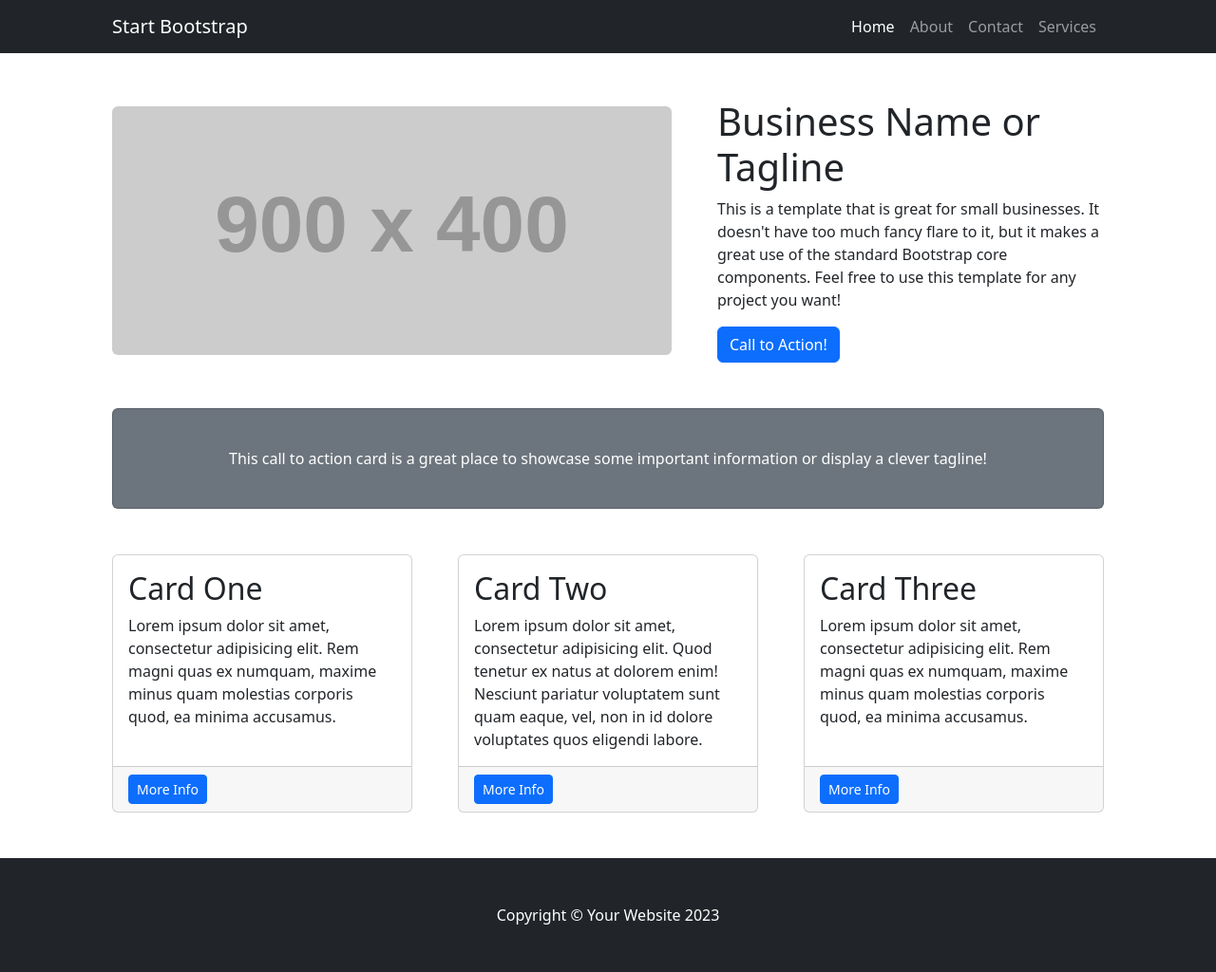
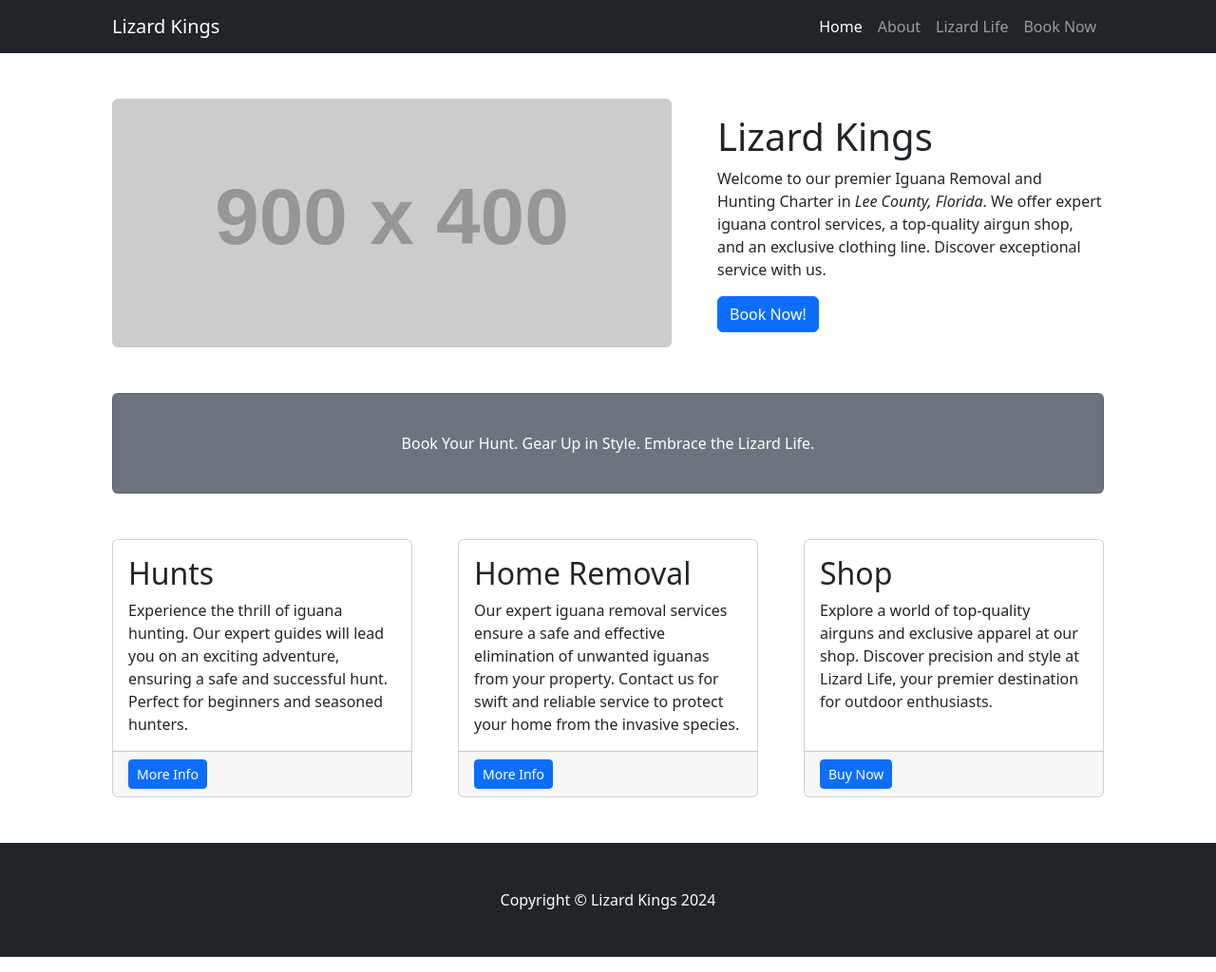
Before and after one commit to jbug16/Lizard-Kings, a plain HTML site: page index.html in a window 1280 px wide. Shown: the whole page at 95% size. Drawn offline with nearby package versions, Linux system fonts and the light colour scheme; placeholder pictures from the web are drawn by us.

Commit message:
new files

```diff
--- a/index.html
+++ b/index.html
@@ -6,7 +6,7 @@
         <meta name="description" content="" />
         <meta name="author" content="" />
         <title>Lizard Kings</title>
-        <!-- Favicon-->
+        <!-- Icon on tab -->
         <link rel="icon" type="image/x-icon" href="assets/favicon.ico" />
         <!-- Core theme CSS (includes Bootstrap)-->
         <link href="css/styles.css" rel="stylesheet" />
@@ -15,14 +15,14 @@
         <!-- Responsive navbar-->
         <nav class="navbar navbar-expand-lg navbar-dark bg-dark">
             <div class="container px-5">
-                <a class="navbar-brand" href="#!">Start Bootstrap</a>
+                <a class="navbar-brand" href="index.html">Lizard Kings</a>
                 <button class="navbar-toggler" type="button" data-bs-toggle="collapse" data-bs-target="#navbarSupportedContent" aria-controls="navbarSupportedContent" aria-expanded="false" aria-label="Toggle navigation"><span class="navbar-toggler-icon"></span></button>
                 <div class="collapse navbar-collapse" id="navbarSupportedContent">
                     <ul class="navbar-nav ms-auto mb-2 mb-lg-0">
-                        <li class="nav-item"><a class="nav-link active" aria-current="page" href="#!">Home</a></li>
-                        <li class="nav-item"><a class="nav-link" href="#!">About</a></li>
-                        <li class="nav-item"><a class="nav-link" href="#!">Contact</a></li>
-                        <li class="nav-item"><a class="nav-link" href="#!">Services</a></li>
+                        <li class="nav-item"><a class="nav-link active" aria-current="page" href="index.html">Home</a></li>
+                        <li class="nav-item"><a class="nav-link" href="about.html">About</a></li>
+                        <li class="nav-item"><a class="nav-link" href="#shop">Lizard Life</a></li>
+                        <li class="nav-item"><a class="nav-link" href="book-now.html">Book Now</a></li>
                     </ul>
                 </div>
             </div>
@@ -33,49 +33,49 @@
             <div class="row gx-4 gx-lg-5 align-items-center my-5">
                 <div class="col-lg-7"><img class="img-fluid rounded mb-4 mb-lg-0" src="https://dummyimage.com/900x400/dee2e6/6c757d.jpg" alt="..." /></div>
                 <div class="col-lg-5">
-                    <h1 class="font-weight-light">Business Name or Tagline</h1>
-                    <p>This is a template that is great for small businesses. It doesn't have too much fancy flare to it, but it makes a great use of the standard Bootstrap core components. Feel free to use this template for any project you want!</p>
-                    <a class="btn btn-primary" href="#!">Call to Action!</a>
+                    <h1 class="font-weight-light">Lizard Kings</h1>
+                    <p>Welcome to our premier Iguana Removal and Hunting Charter in <i>Lee County, Florida</i>. We offer expert iguana control services, a top-quality airgun shop, and an exclusive clothing line. Discover exceptional service with us.</p>
+                    <a class="btn btn-primary" href="book-now.html">Book Now!</a>
                 </div>
             </div>
             <!-- Call to Action-->
             <div class="card text-white bg-secondary my-5 py-4 text-center">
-                <div class="card-body"><p class="text-white m-0">This call to action card is a great place to showcase some important information or display a clever tagline!</p></div>
+                <div class="card-body"><p class="text-white m-0">Book Your Hunt. Gear Up in Style. Embrace the Lizard Life.</p></div>
             </div>
             <!-- Content Row-->
             <div class="row gx-4 gx-lg-5">
                 <div class="col-md-4 mb-5">
                     <div class="card h-100">
                         <div class="card-body">
-                            <h2 class="card-title">Card One</h2>
-                            <p class="card-text">Lorem ipsum dolor sit amet, consectetur adipisicing elit. Rem magni quas ex numquam, maxime minus quam molestias corporis quod, ea minima accusamus.</p>
+                            <h2 class="card-title">Hunts</h2>
+                            <p class="card-text">Experience the thrill of iguana hunting. Our expert guides will lead you on an exciting adventure, ensuring a safe and successful hunt. Perfect for beginners and seasoned hunters.</p>
                         </div>
-                        <div class="card-footer"><a class="btn btn-primary btn-sm" href="#!">More Info</a></div>
+                        <div class="card-footer"><a class="btn btn-primary btn-sm" href="about.html#hunt">More Info</a></div>
                     </div>
                 </div>
                 <div class="col-md-4 mb-5">
                     <div class="card h-100">
                         <div class="card-body">
-                            <h2 class="card-title">Card Two</h2>
-                            <p class="card-text">Lorem ipsum dolor sit amet, consectetur adipisicing elit. Quod tenetur ex natus at dolorem enim! Nesciunt pariatur voluptatem sunt quam eaque, vel, non in id dolore voluptates quos eligendi labore.</p>
+                            <h2 class="card-title">Home Removal</h2>
+                            <p class="card-text">Our expert iguana removal services ensure a safe and effective elimination of unwanted iguanas from your property. Contact us for swift and reliable service to protect your home from the invasive species.</p>
                         </div>
-                        <div class="card-footer"><a class="btn btn-primary btn-sm" href="#!">More Info</a></div>
+                        <div class="card-footer"><a class="btn btn-primary btn-sm" href="about.html#removal">More Info</a></div>
                     </div>
                 </div>
                 <div class="col-md-4 mb-5">
                     <div class="card h-100">
                         <div class="card-body">
-                            <h2 class="card-title">Card Three</h2>
-                            <p class="card-text">Lorem ipsum dolor sit amet, consectetur adipisicing elit. Rem magni quas ex numquam, maxime minus quam molestias corporis quod, ea minima accusamus.</p>
+                            <h2 class="card-title">Shop</h2>
+                            <p class="card-text">Explore a world of top-quality airguns and exclusive apparel at our shop. Discover precision and style at Lizard Life, your premier destination for outdoor enthusiasts.</p>
                         </div>
-                        <div class="card-footer"><a class="btn btn-primary btn-sm" href="#!">More Info</a></div>
+                        <div class="card-footer"><a class="btn btn-primary btn-sm" href="#shop">Buy Now</a></div>
                     </div>
                 </div>
             </div>
         </div>
         <!-- Footer-->
         <footer class="py-5 bg-dark">
-            <div class="container px-4 px-lg-5"><p class="m-0 text-center text-white">Copyright &copy; Your Website 2023</p></div>
+            <div class="container px-4 px-lg-5"><p class="m-0 text-center text-white">Copyright &copy; Lizard Kings 2024</p></div>
         </footer>
         <!-- Bootstrap core JS-->
         <script src="https://cdn.jsdelivr.net/npm/bootstrap@5.2.3/dist/js/bootstrap.bundle.min.js"></script>
```
Also changed, not shown: about.html (added, +31 -0 lines), book-now.html (added, +31 -0 lines).
